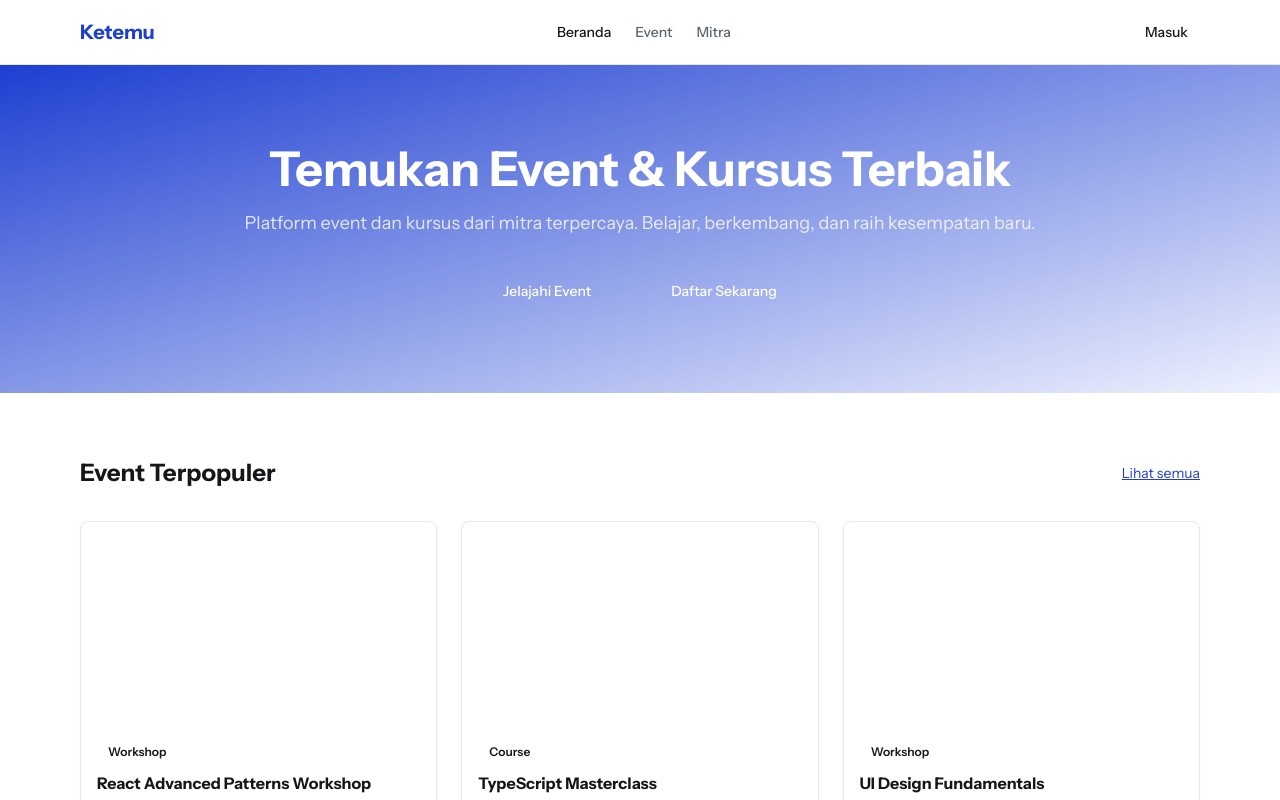
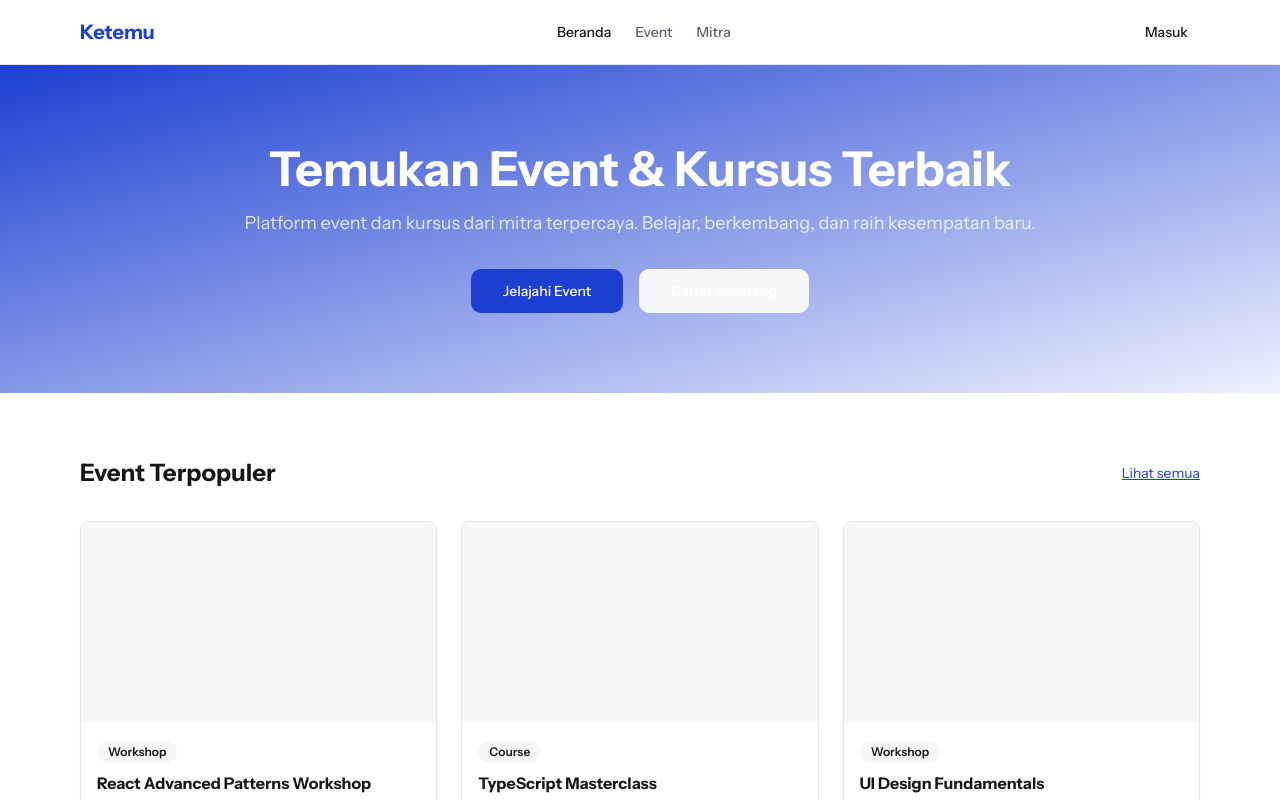
Before and after one commit to VickyIbr/CSUI-Ketemu, a React (Vite) app: page / in a window 1280 px wide. Shown: the top 800 px of the page. Built offline with nearby package versions, Linux system fonts and the light colour scheme.

Commit message:
fix(ui): map shadcn semantic colors to CSS variables in tailwind config

```diff
--- a/src/index.css
+++ b/src/index.css
@@ -26,7 +26,12 @@
   --muted-foreground: var(--ink-soft);
   --accent: var(--ink-blue-soft);
   --accent-foreground: var(--ink-blue);
+  --card: var(--paper);
+  --card-foreground: var(--ink);
+  --popover: var(--paper);
+  --popover-foreground: var(--ink);
   --destructive: var(--danger);
+  --destructive-foreground: #ffffff;
   --border: var(--line);
   --input: var(--line);
   --ring: var(--ink-blue);
--- a/tailwind.config.ts
+++ b/tailwind.config.ts
@@ -18,6 +18,39 @@
         success: "#0f7b4f",
         danger: "#c02626",
         warning: "#9a5b00",
+        background: "var(--background)",
+        foreground: "var(--foreground)",
+        primary: {
+          DEFAULT: "var(--primary)",
+          foreground: "var(--primary-foreground)",
+        },
+        secondary: {
+          DEFAULT: "var(--secondary)",
+          foreground: "var(--secondary-foreground)",
+        },
+        muted: {
+          DEFAULT: "var(--muted)",
+          foreground: "var(--muted-foreground)",
+        },
+        accent: {
+          DEFAULT: "var(--accent)",
+          foreground: "var(--accent-foreground)",
+        },
+        card: {
+          DEFAULT: "var(--card)",
+          foreground: "var(--card-foreground)",
+        },
+        popover: {
+          DEFAULT: "var(--popover)",
+          foreground: "var(--popover-foreground)",
+        },
+        destructive: {
+          DEFAULT: "var(--destructive)",
+          foreground: "var(--destructive-foreground, #ffffff)",
+        },
+        border: "var(--border)",
+        input: "var(--input)",
+        ring: "var(--ring)",
       },
       fontFamily: {
         sans: ['"Instrument Sans"', "ui-sans-serif", "system-ui", "sans-serif"],
```
